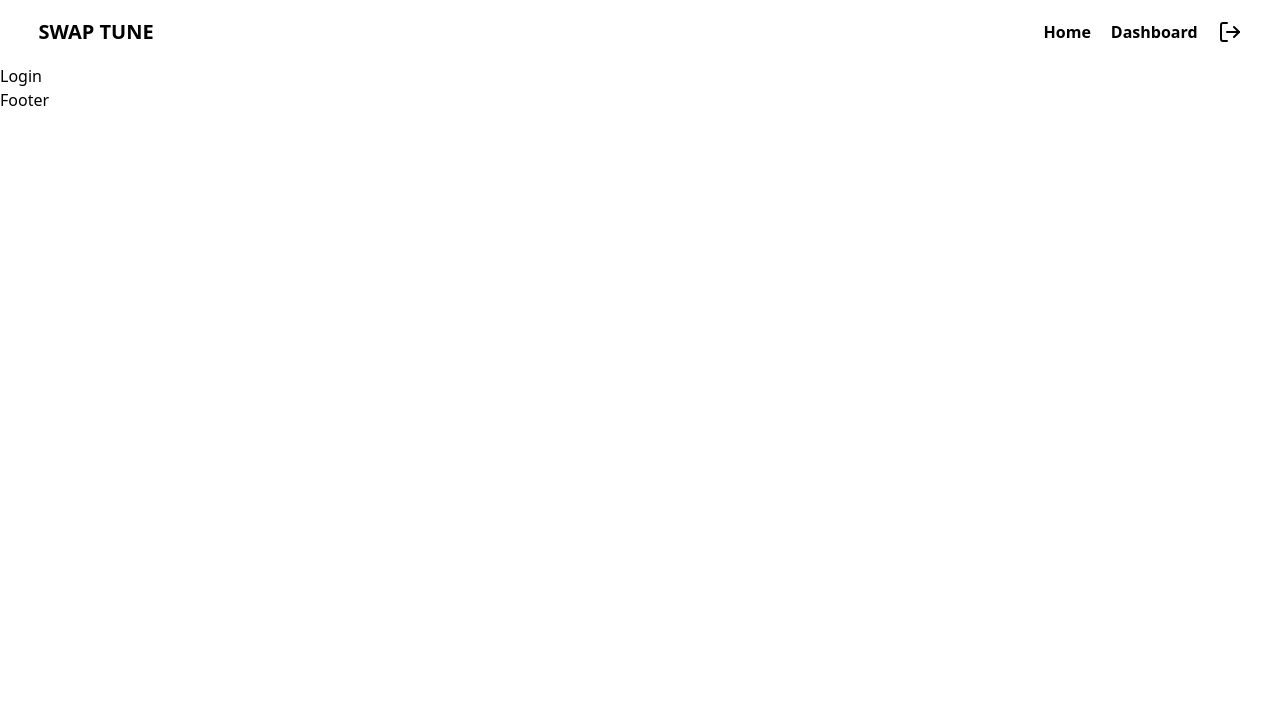
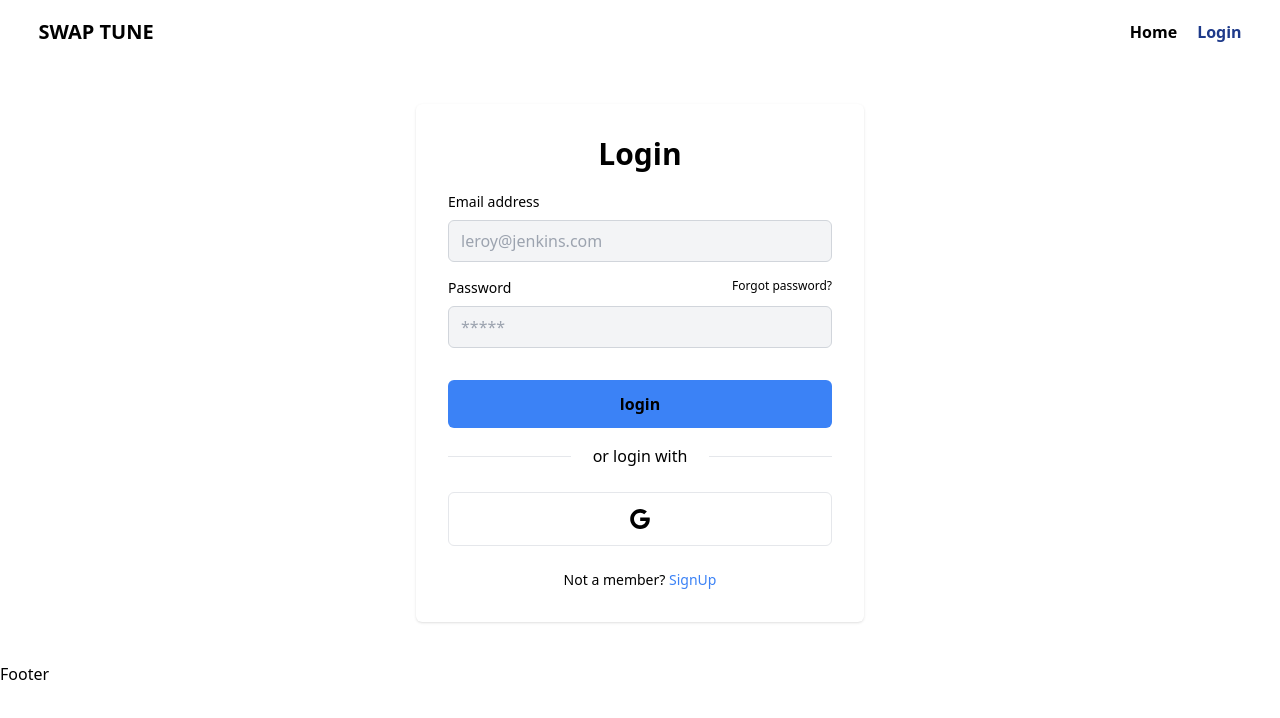
Before and after one commit to abhiskg/swap-tune-frontend, a React (Vite) app: page /login in a window 1280 px wide. Shown: the top 718 px of the page. Built offline with nearby package versions, Linux system fonts and the light colour scheme; no server answers.

Commit message:
Login with Googlelogin implemented

```diff
--- /dev/null
+++ b/src/components/login/GoogleLogin.tsx
@@ -0,0 +1,60 @@
+import { useContext } from "react";
+import { AuthContext } from "../../context/AuthContext";
+import toast from "react-hot-toast";
+import { GoogleAuthProvider } from "firebase/auth";
+import { useLocation, useNavigate } from "react-router-dom";
+import axios from "axios";
+
+const GoogleLogin = () => {
+  const authContext = useContext(AuthContext);
+  const provider = new GoogleAuthProvider();
+  const navigate = useNavigate();
+  const location = useLocation();
+
+  const from = location?.state?.from?.pathname || "/";
+
+  const handleGoogleLogin = () => {
+    authContext
+      ?.signInWithProvider(provider)
+      .then(({ user }) => {
+        axios
+          .post("http://localhost:5000/api/user", {
+            name: user.displayName,
+            email: user.email,
+          })
+          .then(({ data }) => {
+            if (data.success && data.token) {
+              localStorage.setItem("swap-tune", data.token);
+            }
+            toast.success("Login Successful");
+            navigate(from, { replace: true });
+          })
+          .catch((err: any) => {
+            toast.error("Something went wrong, please try again later");
+            console.log(err.message);
+          });
+      })
+      .catch((err: any) => {
+        toast.error("Something went wrong, please try again later");
+        console.log(err.message);
+      });
+  };
+  return (
+    <button
+      onClick={handleGoogleLogin}
+      aria-label="Login with Google"
+      type="button"
+      className="auth-login"
+    >
+      <svg
+        xmlns="http://www.w3.org/2000/svg"
+        viewBox="0 0 32 32"
+        className="h-5 w-5 fill-current"
+      >
+        <path d="M16.318 13.714v5.484h9.078c-0.37 2.354-2.745 6.901-9.078 6.901-5.458 0-9.917-4.521-9.917-10.099s4.458-10.099 9.917-10.099c3.109 0 5.193 1.318 6.38 2.464l4.339-4.182c-2.786-2.599-6.396-4.182-10.719-4.182-8.844 0-16 7.151-16 16s7.156 16 16 16c9.234 0 15.365-6.49 15.365-15.635 0-1.052-0.115-1.854-0.255-2.651z"></path>
+      </svg>
+    </button>
+  );
+};
+
+export default GoogleLogin;
--- a/src/components/ui/Header.tsx
+++ b/src/components/ui/Header.tsx
@@ -31,7 +31,7 @@ const Header = () => {
             </NavLink>
           </li>
 
-          {!authContext?.user?.uid ? (
+          {authContext?.user?.uid ? (
             <>
               <li className="hover:text-blue-900">
                 <NavLink
--- a/src/context/AuthContext.tsx
+++ b/src/context/AuthContext.tsx
@@ -63,7 +63,7 @@ const AuthContextProvider = ({ children }: { children: React.ReactNode }) => {
 
   const logOut = () => {
     setLoading(true);
-    localStorage.removeItem("dental-care-token");
+    localStorage.removeItem("swap-tune");
     return signOut(auth);
   };
 
--- /dev/null
+++ b/src/hooks/useDocTitle.ts
@@ -0,0 +1,9 @@
+import { useEffect } from "react";
+
+const useDocTitle = (title: string) => {
+  useEffect(() => {
+    document.title = `${title} | Ultimate Fit` || "Ultimate Fit";
+  }, []);
+};
+
+export default useDocTitle;
--- a/src/pages/auth/Login.tsx
+++ b/src/pages/auth/Login.tsx
@@ -1,5 +1,170 @@
+import { useContext, useState } from "react";
+import { Link, useLocation, useNavigate } from "react-router-dom";
+import toast from "react-hot-toast";
+import { SubmitHandler, useForm } from "react-hook-form";
+import { zodResolver } from "@hookform/resolvers/zod";
+import { z } from "zod";
+import { AuthContext } from "../../context/AuthContext";
+import GoogleLogin from "../../components/login/GoogleLogin";
+import SpinLoader from "../../components/loaders/SpinLoader";
+import useDocTitle from "../../hooks/useDocTitle";
+import axios from "axios";
+// import { getAccessToken } from "../../utils/manageAccessToken";
+
+const LoginSchema = z.object({
+  email: z
+    .string()
+    .min(1, { message: "Please Enter your Email" })
+    .email({ message: "Invalid Email" }),
+  password: z
+    .string()
+    .min(8, { message: "Password Should be minimum 8 char long" }),
+});
+
+type LoginSchemaType = z.infer<typeof LoginSchema>;
+
 const Login = () => {
-  return <div>Login</div>;
+  useDocTitle("Login");
+  const [loading, setLoading] = useState(false);
+  const authContext = useContext(AuthContext);
+
+  const navigate = useNavigate();
+  const location = useLocation();
+
+  const from = location?.state?.from?.pathname || "/";
+
+  const {
+    handleSubmit,
+    register,
+    reset,
+    formState: { errors },
+  } = useForm<LoginSchemaType>({
+    resolver: zodResolver(LoginSchema),
+  });
+
+  const onSubmit: SubmitHandler<LoginSchemaType> = (data) => {
+    const { email, password } = data;
+    setLoading(true);
+    authContext
+      ?.signIn(email, password)
+      .then(({ user }) => {
+        axios
+          .post("http://localhost:5000/api/user", {
+            name: user.displayName,
+            email: user.email,
+          })
+          .then(({ data }) => {
+            if (data.success && data.token) {
+              localStorage.setItem("swap-tune", data.token);
+            }
+            setLoading(false);
+            reset();
+            toast.success("Login Successful");
+            navigate(from, { replace: true });
+          })
+          .catch((err: any) => {
+            toast.error("Something went wrong, please try again later");
+            console.log(err.message);
+          });
+      })
+      .catch((err: any) => {
+        if (err.message == "Firebase: Error (auth/user-not-found).") {
+          setLoading(false);
+          toast.error("User not found, please register first");
+        } else if (err.message == "Firebase: Error (auth/wrong-password).") {
+          setLoading(false);
+          toast.error("Wrong email or password");
+        } else {
+          setLoading(false);
+          toast.error("Something went wrong, try again later");
+        }
+      });
+  };
+
+  return (
+    <div>
+      <div className="mx-auto my-10 w-full max-w-md rounded-md bg-white p-4 shadow dark:bg-gray-900 dark:text-gray-100 sm:p-8">
+        <h2 className="mb-5 text-center text-3xl font-semibold">Login</h2>
+
+        <form
+          onSubmit={handleSubmit(onSubmit)}
+          className="ng-untouched ng-pristine ng-valid space-y-8"
+        >
+          <div className="space-y-4">
+            <div className="space-y-2">
+              <label htmlFor="email" className="block text-sm">
+                Email address
+              </label>
+              <input
+                type="email"
+                {...register("email")}
+                id="email"
+                placeholder="leroy@jenkins.com"
+                className="input-form"
+              />
+              {errors.email?.message && (
+                <p className="error-message">{errors.email?.message}</p>
+              )}
+            </div>
+            <div className="space-y-2">
+              <div className="flex justify-between">
+                <label htmlFor="password" className="text-sm">
+                  Password
+                </label>
+                <a
+                  rel="noopener noreferrer"
+                  href="#"
+                  className="text-xs hover:underline dark:text-gray-400"
+                >
+                  Forgot password?
+                </a>
+              </div>
+              <input
+                type="password"
+                {...register("password")}
+                id="password"
+                placeholder="*****"
+                className="input-form"
+              />
+              {errors.password?.message && (
+                <p className="error-message">{errors.password?.message}</p>
+              )}
+            </div>
+          </div>
+          <button
+            type="submit"
+            className={`auth-button grid place-items-center ${
+              loading && "cursor-not-allowed"
+            }`}
+          >
+            {loading ? <SpinLoader /> : "login"}
+          </button>
+        </form>
+        <div className="my-4 flex w-full items-center">
+          <hr className="w-full dark:text-gray-400" />
+          <p className="w-full px-3 text-center dark:text-gray-400">
+            or login with
+          </p>
+          <hr className="w-full dark:text-gray-400" />
+        </div>
+
+        <div className="my-6 flex gap-3">
+          <GoogleLogin />
+        </div>
+
+        <p className="text-center text-sm dark:text-gray-400">
+          Not a member?{" "}
+          <Link
+            to="/register"
+            rel="noopener noreferrer"
+            className="text-blue-500 hover:underline focus:underline"
+          >
+            SignUp
+          </Link>
+        </p>
+      </div>
+    </div>
+  );
 };
 
 export default Login;
```
